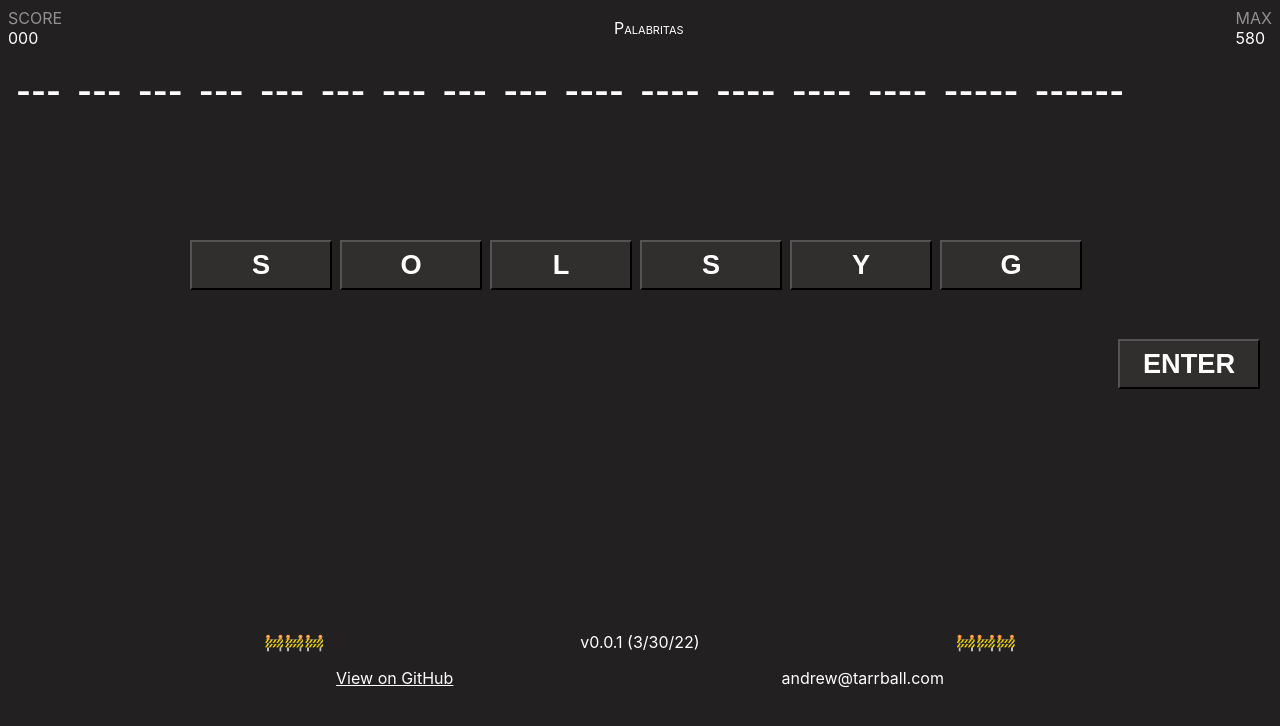
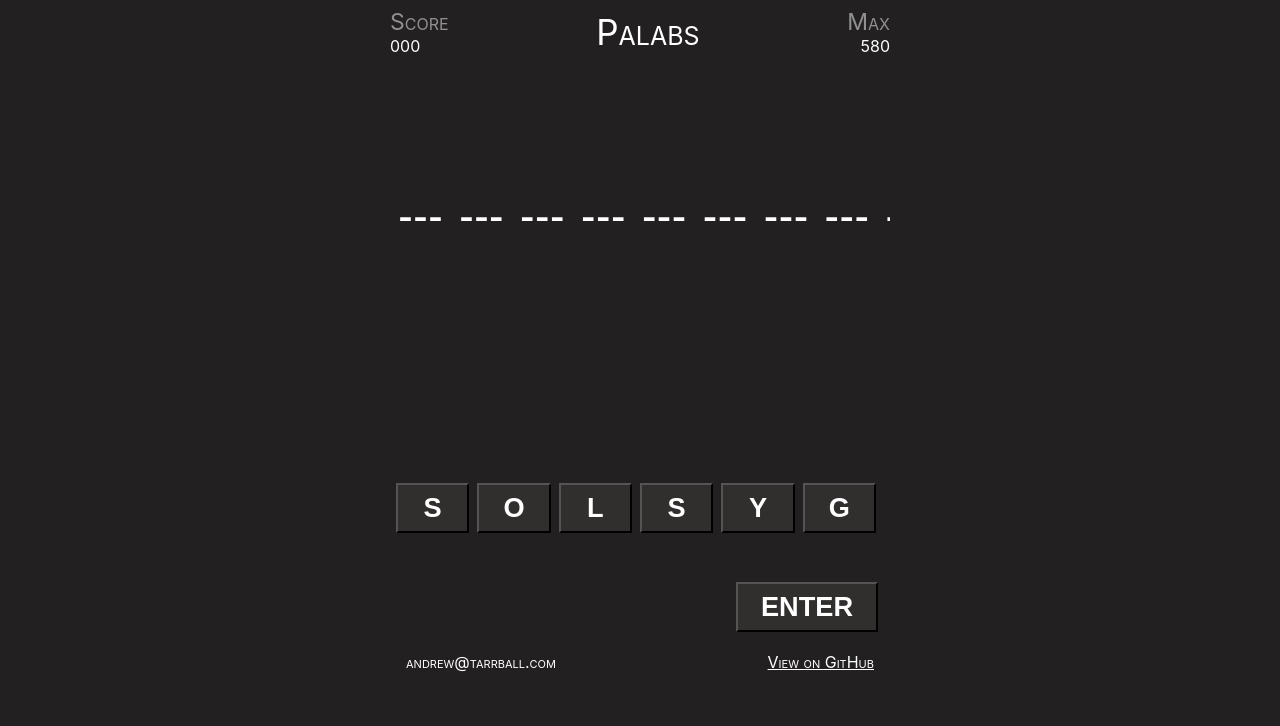
Before and after one commit to tarrball/palabritas, a Next.js app: page / in a window 1280 px wide. Shown: the top 726 px of the page. Built offline with nearby package versions, Linux system fonts and the light colour scheme.

Commit message:
Styling tweaks

```diff
--- a/components/grade.tsx
+++ b/components/grade.tsx
@@ -5,7 +5,7 @@ interface Props {
 
 function Grade({ score, max }: Props) {
     const grade = score / max;
-    let text = "Palabritas";
+    let text = "Palabs";
 
     if (grade === 1) {
         text = "Perfect!";
@@ -20,6 +20,7 @@ function Grade({ score, max }: Props) {
             <label>{text}</label>
             <style jsx>{`
                 label {
+                    font-size: 35px;
                     font-variant: small-caps;
                 }
             `}</style>
--- a/components/score.tsx
+++ b/components/score.tsx
@@ -1,28 +1,34 @@
 interface Props {
     label: string;
     score: number;
+    align?: string;
 }
 
-function Score({ label, score }: Props) {
+function Score({ label, score, align = 'left' }: Props) {
     const paddedScore = score.toString().padStart(3, "0");
 
     return (
-        <div>
+        <div className={align === 'right' ? 'right' : ''}>
             <label>{label}</label>
             <label>{paddedScore}</label>
             <style jsx>{`
                 div {
                     display: flex;
                     flex-direction: column;
-                    text-transform: uppercase;
+                    font-variant: small-caps;
+                }
+
+                div.right {
+                    align-items: flex-end;
                 }
 
                 label:first-child {
+                    font-size: 23px;
                     opacity: 0.5;
                 }
 
                 label:last-child {
-                    font-size: 20px;
+                    font-size: 30px;
                 }
             `}</style>
         </div>
--- a/components/tile.tsx
+++ b/components/tile.tsx
@@ -5,13 +5,20 @@ interface Props {
 
 function Tile({ value, onTap }: Props) {
     return (
-        <div>
+        <div className={value.length === 1 ? 'letter' : 'word'}>
             <button className="tile" onClick={onTap}>
                 {value}
             </button>
             <style jsx>{`
                 div {
                     flex: 1 1 0;
+                }
+
+                div.letter {
+                    max-width: 16.6%;
+                }
+
+                div.word {
                     max-width: 150px
                 }
 
--- a/pages/index.tsx
+++ b/pages/index.tsx
@@ -53,14 +53,14 @@ function Home() {
             setAnswers(answers);
             setEntry([]);
             setScramble(newScramble.sort((a, b) => a.index - b.index));
-            setScore(score + (word.length * 10));
+            setScore(score + word.length * 10);
         }
     }
 
     return (
         <div className="container">
             <Head>
-                <title>Palabs</title>
+                <title>Palabritas</title>
                 <link rel="icon" href="/favicon.ico" />
                 <meta name="viewport" content="width=device-width,initial-scale=1" />
             </Head>
@@ -70,7 +70,7 @@ function Home() {
                     <div className="score-container">
                         <Score label="Score" score={score}></Score>
                         <Grade max={maxScore} score={0}></Grade>
-                        <Score label="Max" score={maxScore}></Score>
+                        <Score label="Max" score={maxScore} align="right"></Score>
                     </div>
 
                     <div className="answers-container">
@@ -93,17 +93,11 @@ function Home() {
             )}
 
             <footer>
-                <div>
-                    <span>🚧🚧🚧</span>
-                    <p>v0.0.1 (3/30/22)</p>
-                    <span>🚧🚧🚧</span>
-                </div>
-                <div>
-                    <a href="https://github.com/tarrball/palabritas" target="_blank">
-                        View on GitHub
-                    </a>
-                    <label>andrew@tarrball.com</label>
-                </div>
+                <label>andrew@tarrball.com</label>
+
+                <a href="https://github.com/tarrball/palabritas" target="_blank">
+                    View on GitHub
+                </a>
             </footer>
 
             <style jsx global>{`
@@ -124,6 +118,8 @@ function Home() {
                     display: flex;
                     flex-direction: column;
                     height: 85vh;
+                    margin: auto;
+                    max-width: 500px;
                     width: 100%;
                 }
 
@@ -132,11 +128,13 @@ function Home() {
                     flex-direction: column;
                     flex-grow: 1;
                     overflow: hidden;
-                    width: 100%
+                    width: 100%;
                 }
 
                 .answers-container {
+                    align-items: center;
                     display: flex;
+                    flex-grow: 1;
                     font-size: 32px;
                     padding: 16px 0;
                     margin: 8px 0;
@@ -182,23 +180,17 @@ function Home() {
                 footer {
                     align-items: center;
                     display: flex;
-                    flex-direction: column;
-                    margin-top: 1.5em;
+                    font-variant: small-caps;
+                    justify-content: space-between;
+                    padding: 16px;
                     width: 100%;
                 }
 
-                footer a, footer a:active, footer a:hover, footer a:visited {
+                footer a,
+                footer a:active,
+                footer a:hover,
+                footer a:visited {
                     color: white;
-                }
-
-                footer div {
-                    align-items: center;
-                    display: flex;
-                }
-
-                footer div {
-                    justify-content: space-evenly;
-                    width: 100%;
                 }
             `}</style>
         </div>
```
